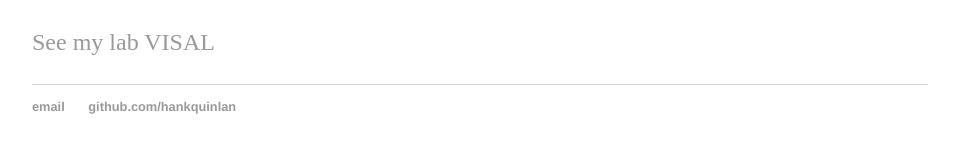
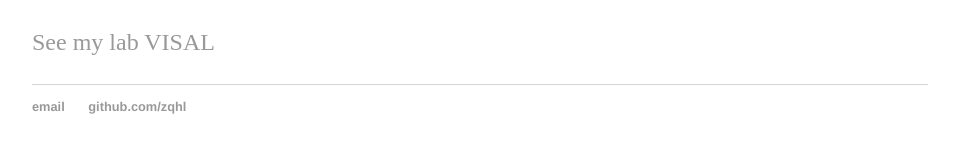
Before and after one commit to zqyq/zqyq.github.io, a Jekyll site: the page built from index.html, in a window 1280 px wide. Shown: the part 396-549 px from the top of the page, without its empty margins (160-1119 px from the left). Built offline with Jekyll 4.4.1, drawn with Linux system fonts in a browser that asks for light colours.

Commit message:
Update default.html

```diff
--- a/_layouts/default.html
+++ b/_layouts/default.html
@@ -26,7 +26,7 @@
   <footer>
    <ul>
    <li><a href="mailto:qzhang364-c@my.cityu.edu.hk">email</a></li>
-   <li><a href="https://github.com/zqhl">github.com/hankquinlan</a></li>
+   <li><a href="https://github.com/zqhl">github.com/zqhl</a></li>
    </ul>
   </footer>
   </body>
```
